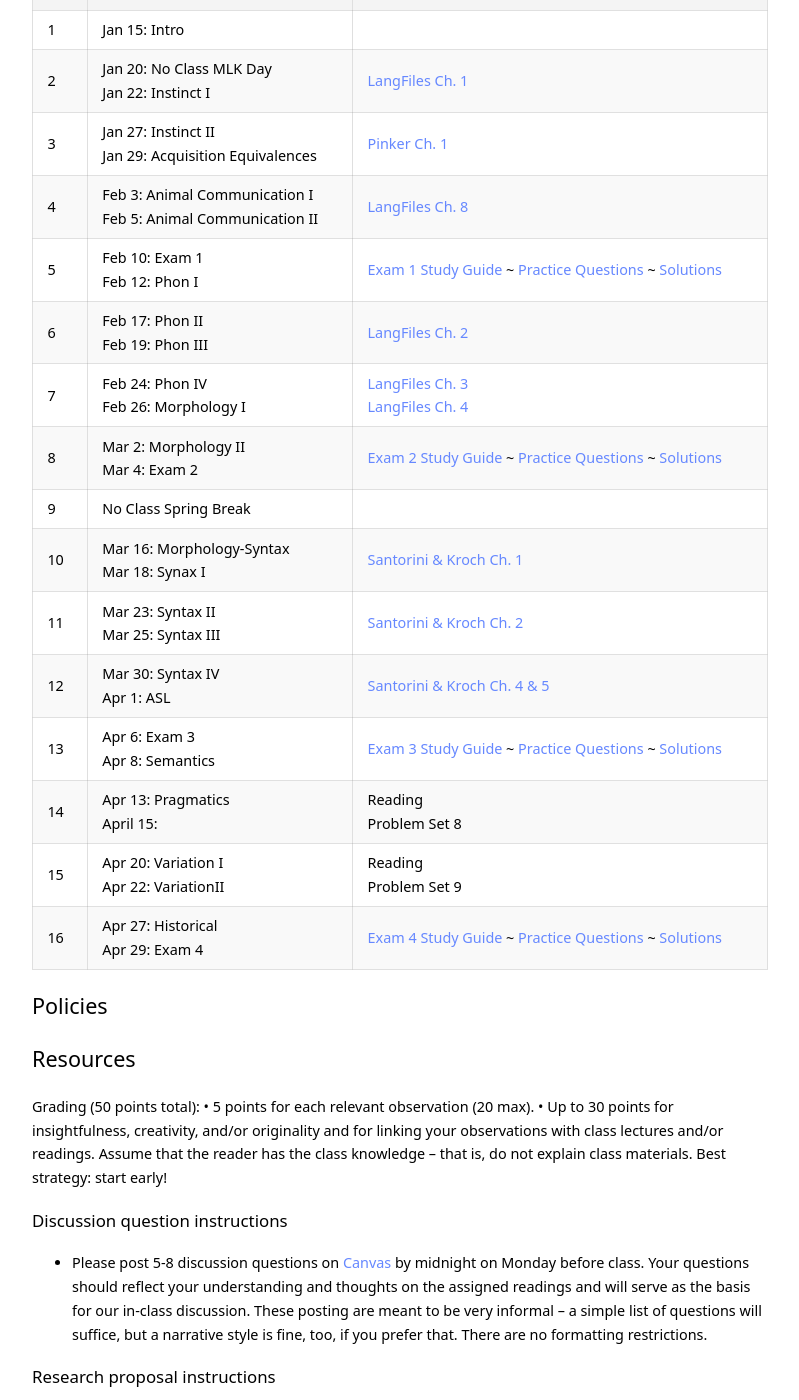
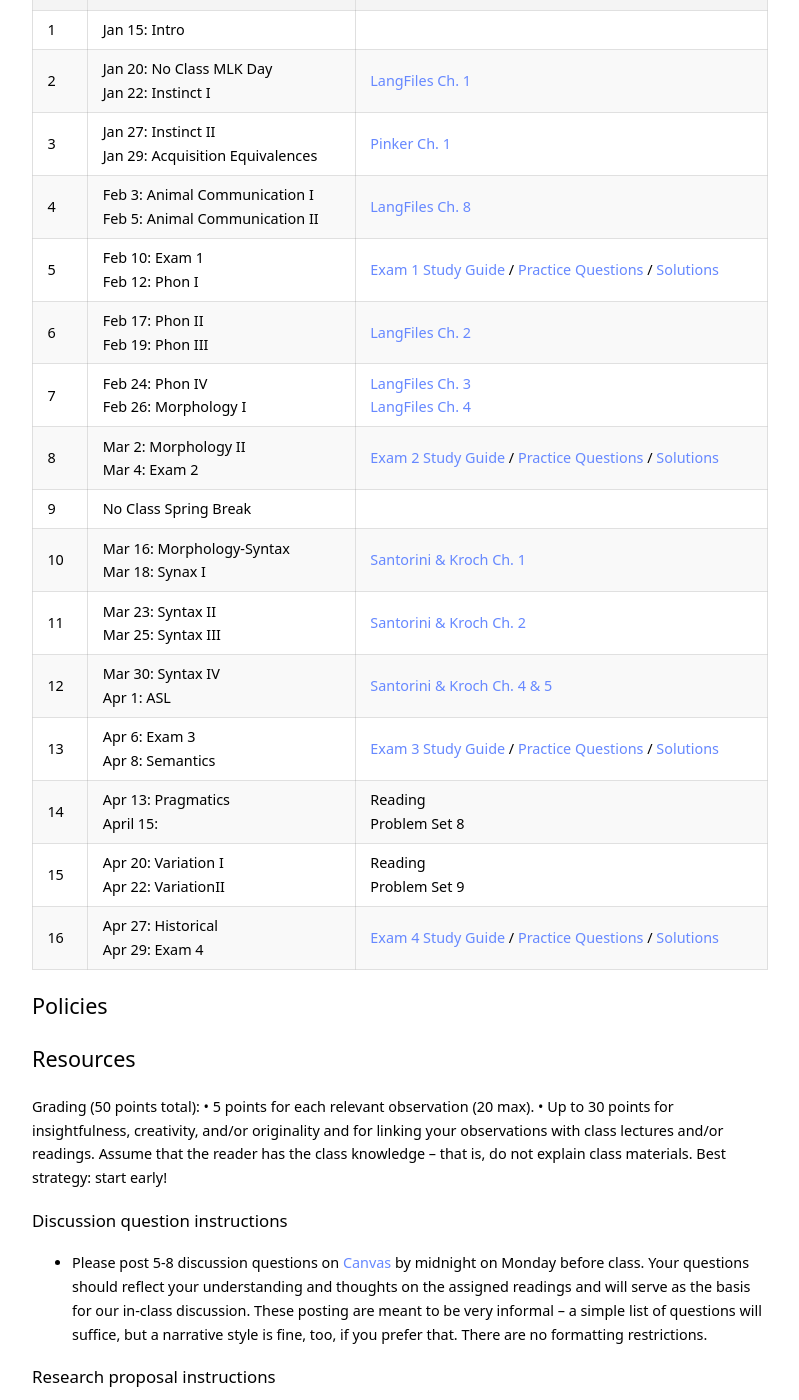
Before and after one commit to kschuler/ling001, a Jekyll site: the page built from ling001/spring2019syllabus.md, in a window 1280 px wide and 1400 px high, scrolled down 824 px. Shown: the whole window, without its empty margins (240-1039 px from the left). Built offline with Jekyll 4.4.1, drawn with Linux system fonts in a browser that asks for light colours.

```diff
--- a/ling001/spring2019syllabus.md
+++ b/ling001/spring2019syllabus.md
@@ -30,18 +30,18 @@ Wk  | Topic | Readings & Practice Problems
 2 | Jan 20: **No Class MLK Day**<br>Jan 22: Instinct I | [LangFiles Ch. 1]()
 3 | Jan 27: Instinct II<br>Jan 29: Acquisition Equivalences  | [Pinker Ch. 1]()
 4 | Feb 3: Animal Communication I<br>Feb 5: Animal Communication II   | [LangFiles Ch. 8]()
-5 | Feb 10: **Exam 1** <br> Feb 12: Phon I |  [Exam 1 Study Guide]() ~ [Practice Questions]() ~ [Solutions]()
+5 | Feb 10: **Exam 1** <br> Feb 12: Phon I |  [Exam 1 Study Guide]() / [Practice Questions]() / [Solutions]()
 6 | Feb 17: Phon II<br>Feb 19: Phon III | [LangFiles Ch. 2]()
 7 | Feb 24: Phon IV<br>Feb 26: Morphology I | [LangFiles Ch. 3]() <br>[LangFiles Ch. 4]()
-8 | Mar 2: Morphology II<br>Mar 4: **Exam 2** | [Exam 2 Study Guide]() ~ [Practice Questions]() ~ [Solutions]()
+8 | Mar 2: Morphology II<br>Mar 4: **Exam 2** | [Exam 2 Study Guide]() / [Practice Questions]() / [Solutions]()
 9 | **No Class Spring Break** |
 10 | Mar 16: Morphology-Syntax<br>Mar 18: Synax I | [Santorini & Kroch Ch. 1]()
 11 | Mar 23: Syntax II<br>Mar 25: Syntax III |  [Santorini & Kroch Ch. 2]()
 12 | Mar 30: Syntax IV<br> Apr 1: ASL | [Santorini & Kroch Ch. 4 & 5]()
-13 | Apr 6: **Exam 3**<br> Apr 8: Semantics | [Exam 3 Study Guide]() ~ [Practice Questions]() ~ [Solutions]()
+13 | Apr 6: **Exam 3**<br> Apr 8: Semantics | [Exam 3 Study Guide]() / [Practice Questions]() / [Solutions]()
 14 | Apr 13: Pragmatics<br>April 15: | Reading<br> Problem Set 8
 15 | Apr 20:  Variation I<br> Apr 22: VariationII | Reading<br>Problem Set 9
-16 | Apr 27: Historical<br>Apr 29: **Exam 4** | [Exam 4 Study Guide]() ~ [Practice Questions]() ~ [Solutions]()
+16 | Apr 27: Historical<br>Apr 29: **Exam 4** | [Exam 4 Study Guide]() / [Practice Questions]() / [Solutions]()
 
 ## Policies
 
```
